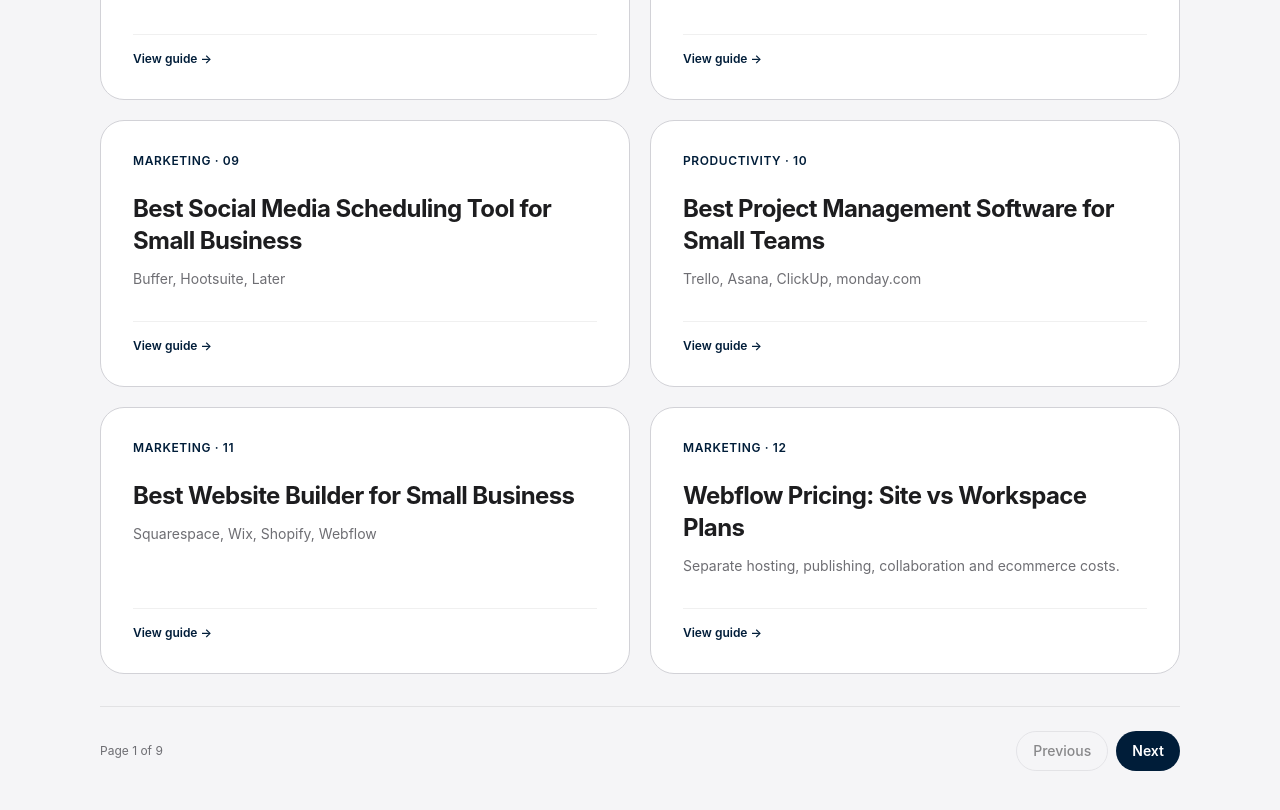
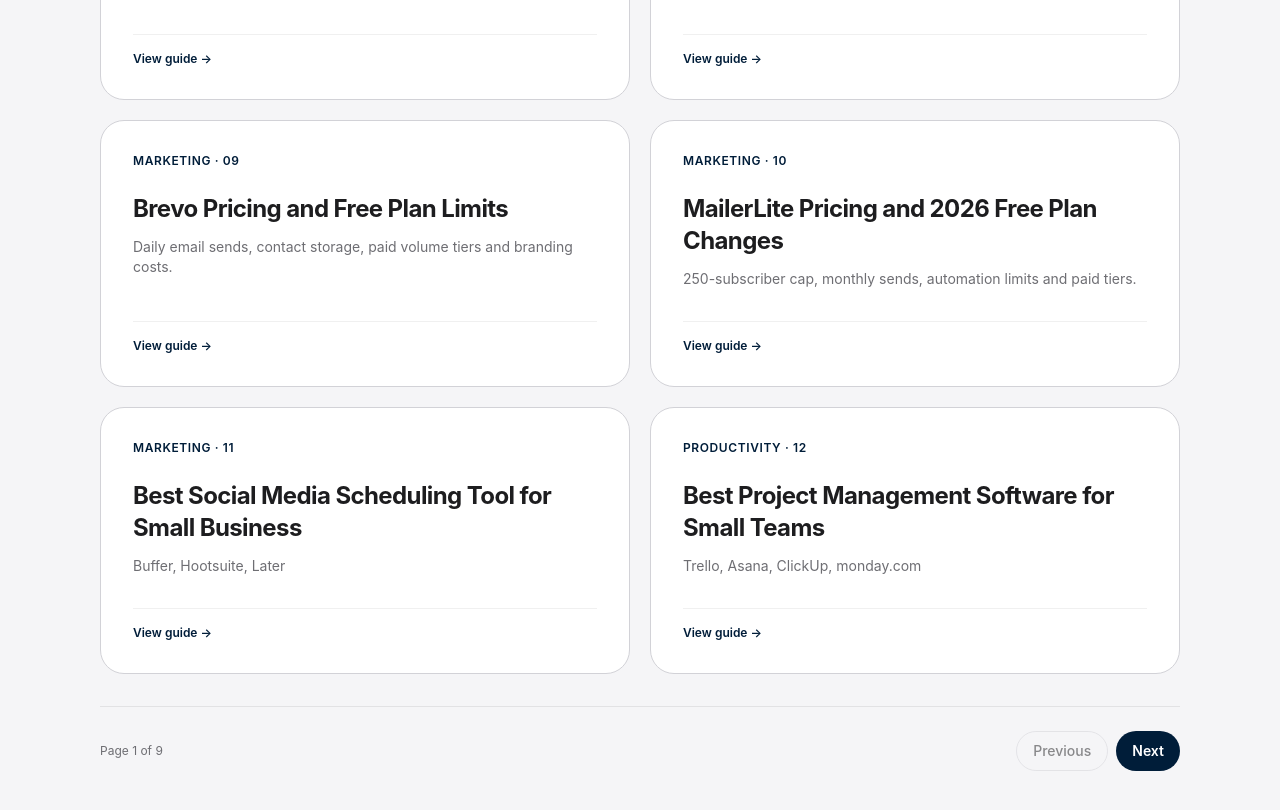
Before and after one commit to LinukaBandara/StackPick, a Next.js app: page /best in a window 1280 px wide. Shown: the part 1740-2550 px from the top of the page. Built offline with nearby package versions, Linux system fonts and the light colour scheme; no server answers.

Commit message:
List Brevo and MailerLite pricing guides in directory

```diff
--- a/app/best/page.tsx
+++ b/app/best/page.tsx
@@ -30,6 +30,8 @@
   { href: "/best/crm-software", title: "Best CRM Software for Freelancers & Small Teams", desc: "HubSpot, Pipedrive, Zoho CRM, Notion", category: "Sales" },
   { href: "/best/hubspot-crm-pricing", title: "HubSpot CRM Pricing and Free Plan Limits", desc: "Understand free seats, contact limits, paid feature gates and upgrade triggers.", category: "Sales" },
   { href: "/best/email-marketing-software", title: "Best Email Marketing Software for Small Business", desc: "Mailchimp, Brevo, MailerLite, ActiveCampaign, Kit, Systeme.io, GetResponse", category: "Marketing" },
+  { href: "/best/brevo-pricing", title: "Brevo Pricing and Free Plan Limits", desc: "Daily email sends, contact storage, paid volume tiers and branding costs.", category: "Marketing" },
+  { href: "/best/mailerlite-pricing", title: "MailerLite Pricing and 2026 Free Plan Changes", desc: "250-subscriber cap, monthly sends, automation limits and paid tiers.", category: "Marketing" },
   { href: "/best/social-media-scheduling", title: "Best Social Media Scheduling Tool for Small Business", desc: "Buffer, Hootsuite, Later", category: "Marketing" },
   { href: "/best/project-management-software", title: "Best Project Management Software for Small Teams", desc: "Trello, Asana, ClickUp, monday.com", category: "Productivity" },
   { href: "/best/website-builders", title: "Best Website Builder for Small Business", desc: "Squarespace, Wix, Shopify, Webflow", category: "Marketing" },
```
